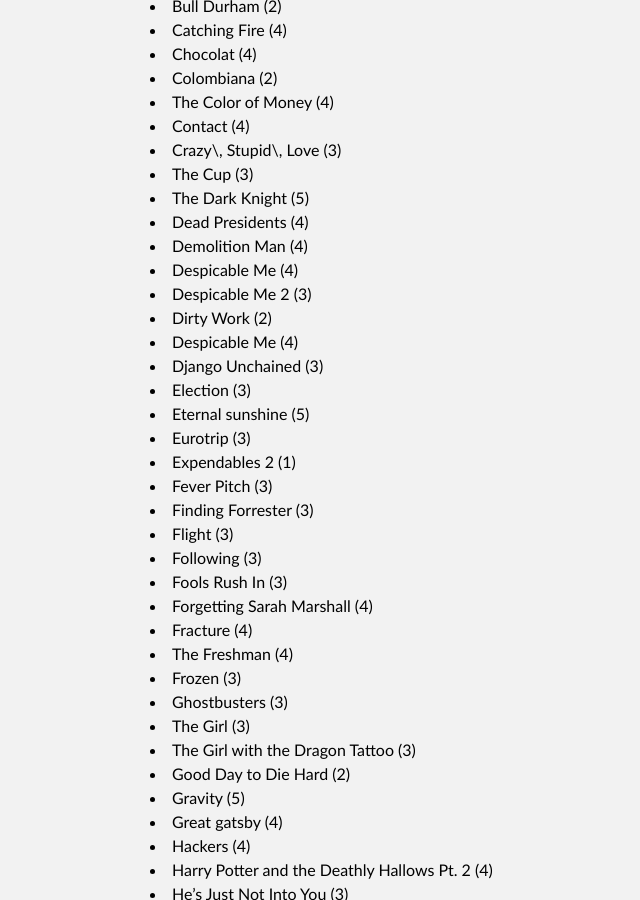
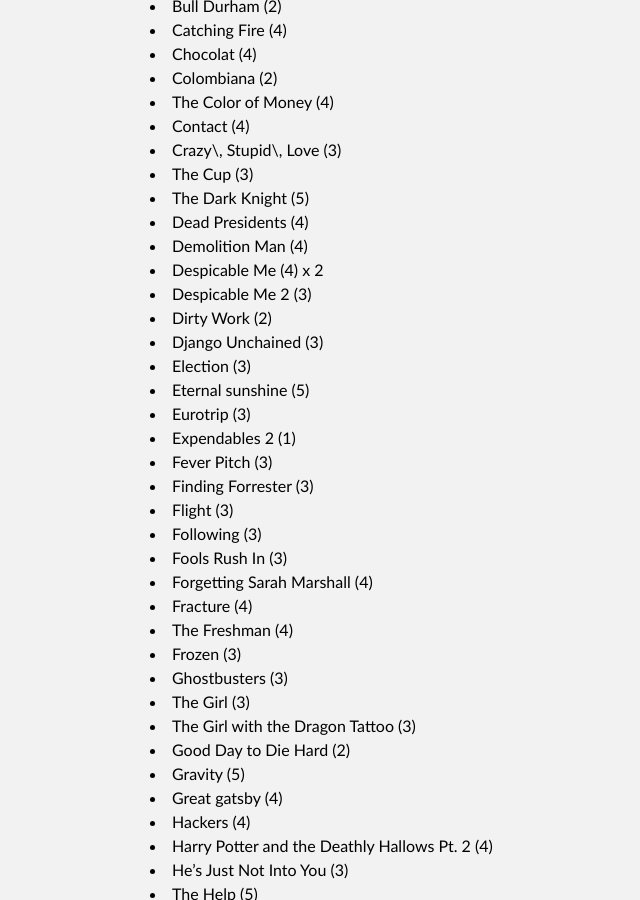
Before and after one commit to ordinaryzelig/ordinaryzelig.github.com, a Jekyll site: the page built from _posts/2014-01-04-year-in-movies-2013.md, in a window 1280 px wide and 900 px high, scrolled down 1993 px. Shown: the whole window, without its empty margins (190-830 px from the left). Built offline with Jekyll 4.4.1, drawn with Linux system fonts in a browser that asks for light colours.

Commit message:
Fix Disputable Me.

```diff
--- a/_posts/2014-01-04-year-in-movies-2013.md
+++ b/_posts/2014-01-04-year-in-movies-2013.md
@@ -77,10 +77,9 @@
 * The Dark Knight (5)
 * Dead Presidents (4)
 * Demolition Man (4)
-* Despicable Me (4)
+* Despicable Me (4) x 2
 * Despicable Me 2 (3)
 * Dirty Work (2)
-* Despicable Me (4)
 * Django Unchained (3)
 * Election (3)
 * Eternal sunshine (5)
```
